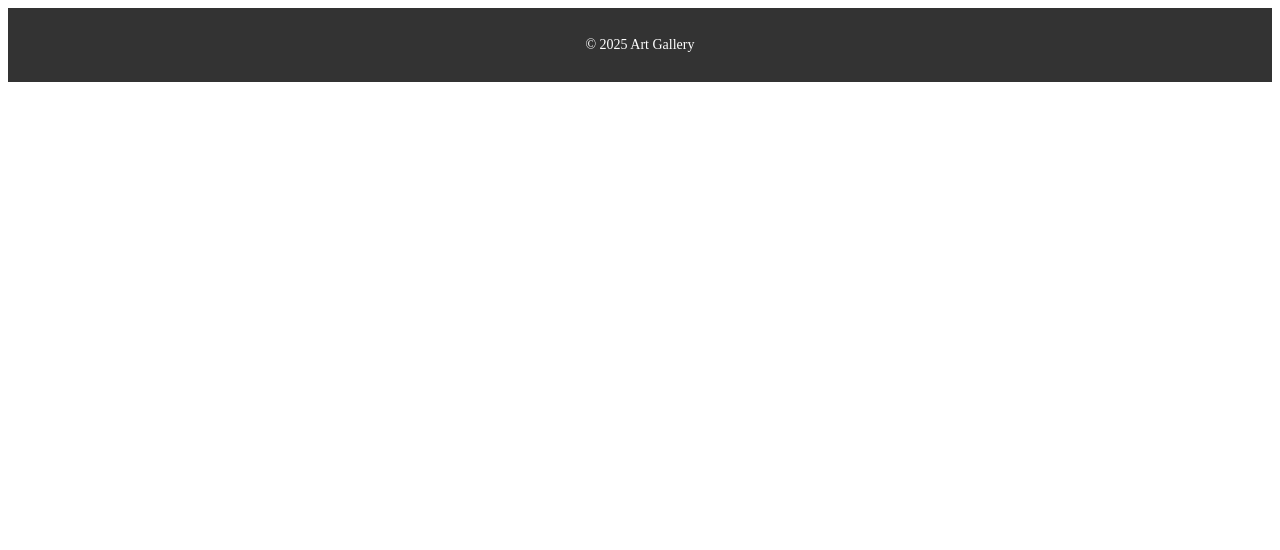
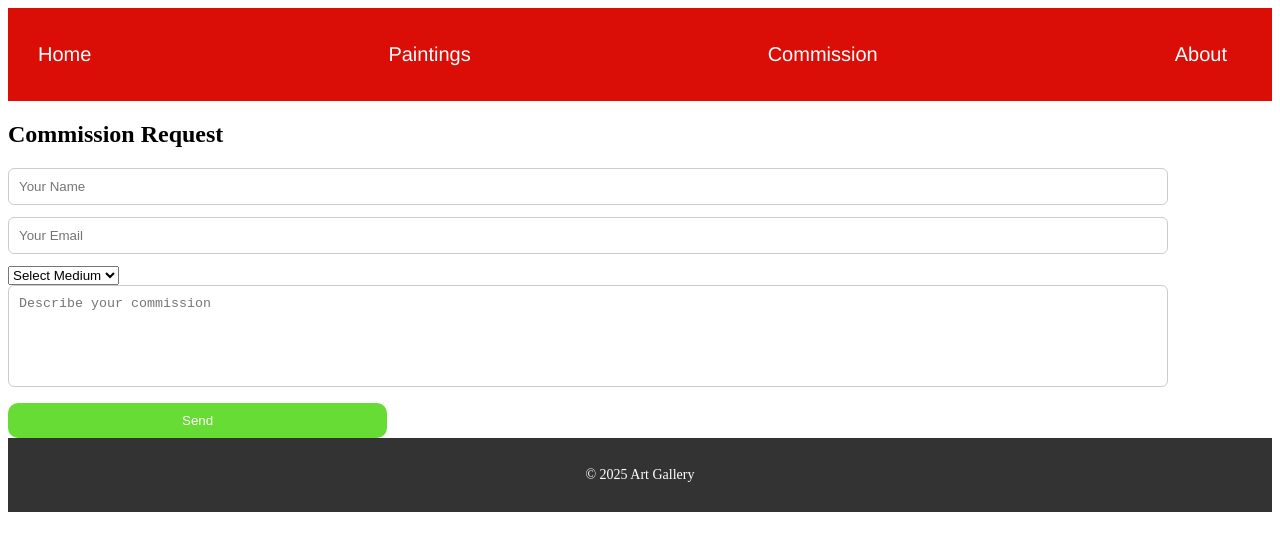
Before and after one commit to saad-alSouheil/CRUD-Art-Shop, a React (Create React App) app in the folder frontend/: page /commission in a window 1280 px wide. Before the commit this address had no page. Shown: the top 550 px of the page. Built offline with nearby package versions, Linux system fonts and the light colour scheme.

Commit message:
Commission Requests Added

```diff
--- a/frontend/src/Admin/AdminSide.js
+++ b/frontend/src/Admin/AdminSide.js
@@ -18,7 +18,8 @@ export default function AdminLayout() {
         <Link to="/adminDashboard" className="nav-link">Dashboard</Link>
         <Link to="/myPaintings" className="nav-link">My Paintings</Link>
         <Link to="/add" className="nav-link">Add Paintings</Link>
-        <Link to="/requests" className="nav-link">Requests</Link>
+        <Link to="/buyRequests" className="nav-link">Buy Requests</Link>
+        <Link to="/comRequests" className="nav-link">Commission Requests</Link>
         <button onClick={handleLogout} className="logout-btn"> Logout </button>
         </div>
       </nav>
--- a/frontend/src/Admin/Requests.js
+++ b/frontend/src/Admin/BRequests.js
@@ -1,7 +1,7 @@
 import { useEffect, useState } from "react";
 import axios from "axios";
 
-export default function Requests() {
+export default function BRequests() {
   const [requests, setRequests] = useState([]);
 
   useEffect(() => {
--- /dev/null
+++ b/frontend/src/Admin/ComRequests.js
@@ -0,0 +1,101 @@
+import { useEffect, useState } from "react";
+import axios from "axios";
+
+export default function ComRequests() {
+  const [requests, setRequests] = useState([]);
+
+  useEffect(() => {
+    fetchRequests();
+  }, []);
+
+  const fetchRequests = async () => {
+    try {
+      const res = await axios.get("http://localhost:5000/commission-requests");
+      setRequests(res.data);
+    } catch (err) {
+      console.error(err);
+    }
+  };
+
+  const updateStatus = async (id, status) => {
+    try {
+      await axios.put(`http://localhost:5000/commission-request/${id}`, { status });
+      fetchRequests();
+    } catch (err) {
+      console.error(err);
+    }
+  };
+
+  return (
+    <div style={{ padding: "30px" }}>
+      <h2>Commission Requests</h2>
+
+      <table border="1" style={styles.table}>
+        <thead>
+          <tr style={{backgroundColor: '#f2f2f2'}}>
+            <th style={{ padding: '10px' }}>Client Name</th>
+            <th style={{ padding: '10px' }}>Email</th>
+            <th style={{ padding: '10px' }}>Medium</th>
+            <th style={{ padding: '10px' }}>Description</th>
+            <th style={{ padding: '10px' }}>Status</th>
+            <th style={{ padding: '10px' }}>Action</th>
+          </tr>
+        </thead>
+
+        <tbody>
+          {requests.map((r) => (
+            <tr key={r.id}>
+              <td style={{ padding: '10px' }}>{r.client_name}</td>
+              <td style={{ padding: '10px' }}>${r.client_email}</td>
+              <td style={{ padding: '10px' }}>{r.medium}</td>
+              <td style={{ padding: '10px' }}>{r.message}</td>
+              <td style={{ padding: '10px' }}> <strong>{r.status}</strong> </td>
+              <td style={{ padding: '10px' }}>
+                {r.status === "pending" && (
+                  <>
+                    <button
+                      style={styles.approve}
+                      onClick={() => updateStatus(r.id, "approved")}
+                    >
+                      Approve
+                    </button>
+
+                    <button
+                      style={styles.reject}
+                      onClick={() => updateStatus(r.id, "rejected")}
+                    >
+                      Reject
+                    </button>
+                  </>
+                )}
+              </td>
+            </tr>
+          ))}
+        </tbody>
+      </table>
+    </div>
+  );
+}
+
+const styles = {
+  table: {
+    width: "100%",
+    borderCollapse: "collapse",
+    marginTop: "20px",
+  },
+  approve: {
+    background: "green",
+    color: "white",
+    border: "none",
+    padding: "6px 10px",
+    margin: "5px",
+    cursor: "pointer",
+  },
+  reject: {
+    background: "red",
+    color: "white",
+    border: "none",
+    padding: "6px 10px",
+    cursor: "pointer",
+  },
+};
--- a/frontend/src/App.js
+++ b/frontend/src/App.js
@@ -5,13 +5,15 @@ import ClientSide from "./Client/ClientSide";
 import Home from "./Client/Home";
 import About from "./Client/About";
 import Paintings from "./Client/Paintings";
+import Commission from "./Client/Commission";
 
 import AdminLayout from "./Admin/AdminSide";
 import AdminDashboard from "./Admin/AdminDashboard";
 import MyPaintings from "./Admin/MyPaintings";
 import AddPainting from "./Admin/Add";
 import Update from "./Admin/Update";
-import Requests from "./Admin/Requests";
+import BuyRequests from "./Admin/BRequests";
+import ComRequests from "./Admin/ComRequests";
 
 import Login from "./components/Login";
 import Footer from "./components/Footer";
@@ -25,6 +27,7 @@ function App() {
         <Route element={<ClientSide />}>
           <Route path="/" element={<Home />} />
           <Route path="/paintings" element={<Paintings/>}/>
+          <Route path="/commission" element={<Commission/>}/>
           <Route path="/about" element={<About/>}/>
         </Route>
 
@@ -35,7 +38,8 @@ function App() {
           <Route path="/myPaintings" element={<MyPaintings />} />
           <Route path="/add" element={<AddPainting />} />
           <Route path="/update/:id" element={<Update/>} />
-          <Route path="/requests" element={<Requests/>}/>
+          <Route path="/buyRequests" element={<BuyRequests/>}/>
+          <Route path="/comRequests" element={<ComRequests/>}/>
         </Route>
 
       </Routes>
--- a/frontend/src/Client/ClientSide.js
+++ b/frontend/src/Client/ClientSide.js
@@ -11,6 +11,7 @@ export default function ClientSide(){
             <nav className="navbar">
                 <Link to="/" className="nav-link">Home</Link>
                 <Link to="/paintings" className="nav-link">Paintings</Link>
+                <Link to="/commission" className="nav-link">Commission</Link>
                 <Link to="/about" className="nav-link">About</Link>
             </nav>
 
--- /dev/null
+++ b/frontend/src/Client/Commission.js
@@ -0,0 +1,78 @@
+import { useState } from "react";
+import axios from "axios";
+
+export default function Commission() {
+  const [clientName, setClientName] = useState("");
+  const [clientEmail, setClientEmail] = useState("");
+  const [message, setMessage] = useState("");
+  const [medium, setMedium] = useState("");
+  const [success, setSuccess] = useState(false);
+
+  const handleSubmit = async (e) => {
+    e.preventDefault();
+
+    try {
+      await axios.post("http://localhost:5000/commission-request", {
+        client_name: clientName,
+        client_email: clientEmail,
+        message,
+        medium,
+      });
+
+      setSuccess(true);
+    } catch (err) {
+      console.error(err);
+      alert("Something went wrong");
+    }
+  };
+
+  return (
+    <div>
+      <div>
+        <h2>Commission Request</h2>
+        {success ? (
+          <p className="success-msg">Request sent successfully</p>
+        ) : (
+          <form onSubmit={handleSubmit}>
+            <input
+              type="text"
+              placeholder="Your Name"
+              value={clientName}
+              onChange={(e) => setClientName(e.target.value)}
+              required
+            />
+
+            <input
+              type="email"
+              placeholder="Your Email"
+              value={clientEmail}
+              onChange={(e) => setClientEmail(e.target.value)}
+              required
+            />
+
+            <select
+                value={medium}
+                onChange={(e) => setMedium(e.target.value)}
+                required
+            >
+                <option value="">Select Medium</option>
+                <option value="watercolor">Watercolor</option>
+                <option value="acrylic">Acrylic</option>
+                <option value="oil">Oil</option>
+                <option value="gouache">Gouache</option>
+            </select>
+
+            <textarea
+              placeholder="Describe your commission"
+              value={message}
+              onChange={(e) => setMessage(e.target.value)}
+              required
+            />
+
+            <button type="submit">Send</button>
+          </form>
+        )}
+      </div>
+    </div>
+  );
+}
```
Also changed, not shown: 1 other file (tests, documents, lock files or other folders).
